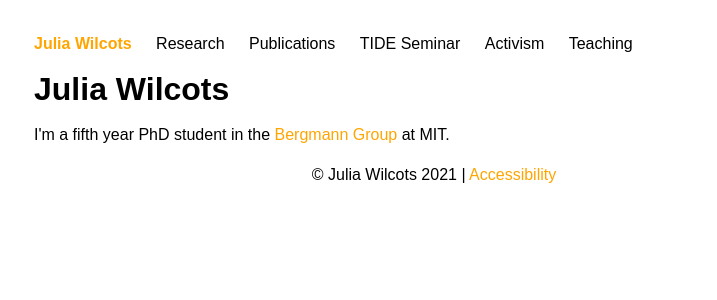
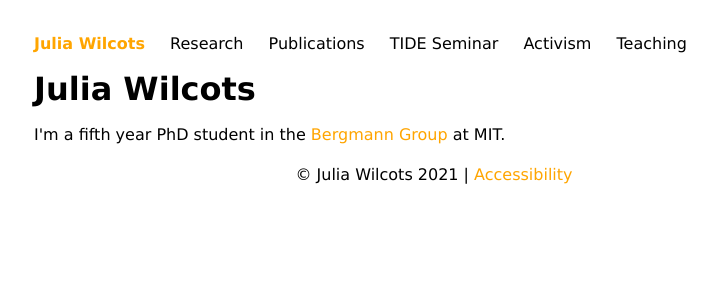
Before and after one commit to juliawilcots/juliawilcots.github.io, a Jekyll site: the page index.html, which Jekyll copies as it is, in a window 1280 px wide. Shown: the top 300 px of the page, without its empty margins (206-923 px from the left). Built offline with Jekyll 4.4.1, drawn with Linux system fonts in a browser that asks for light colours.

Commit message:
changed to geneva

```diff
--- a/css/fonts.css
+++ b/css/fonts.css
@@ -1,5 +1,5 @@
 body {
-  font-family: Futura, sans-serif;
+  font-family: Geneva, sans-serif;
 }
 .captioned-video {
   font-size: 85%;
```
